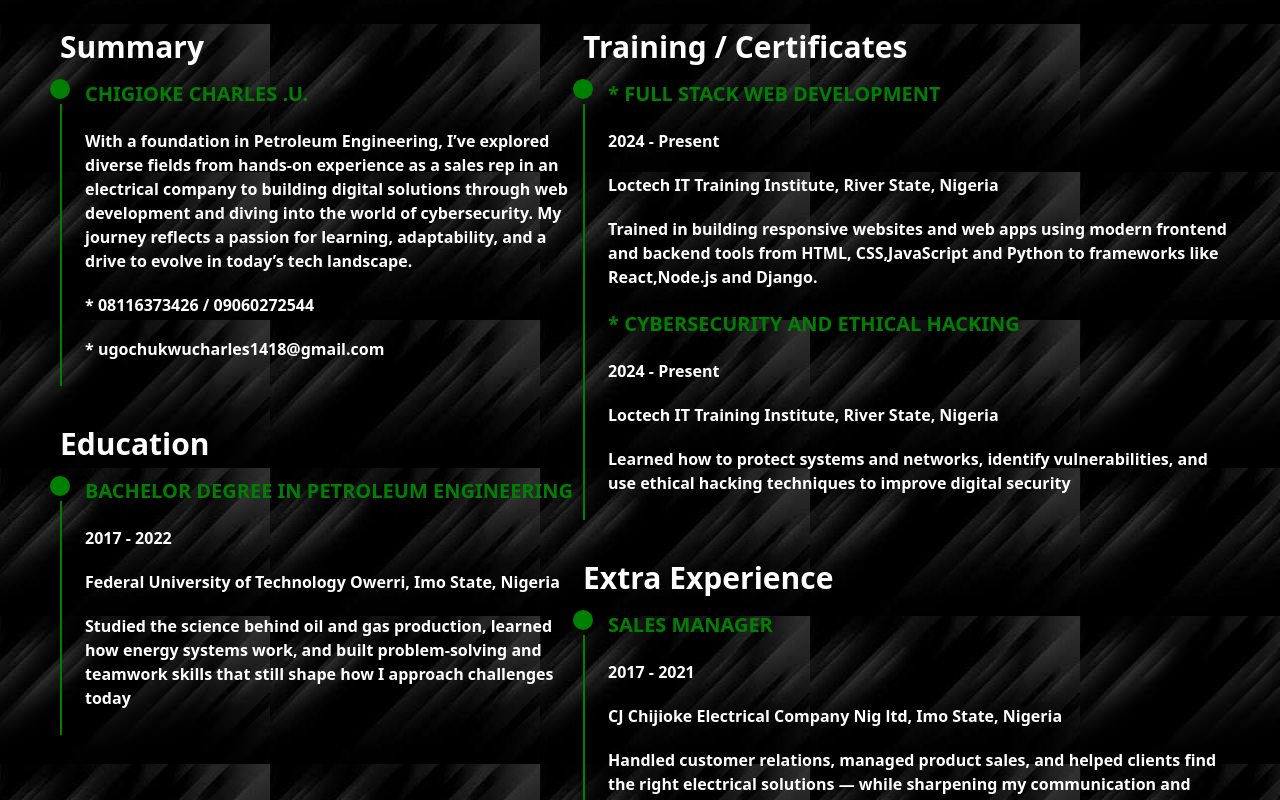
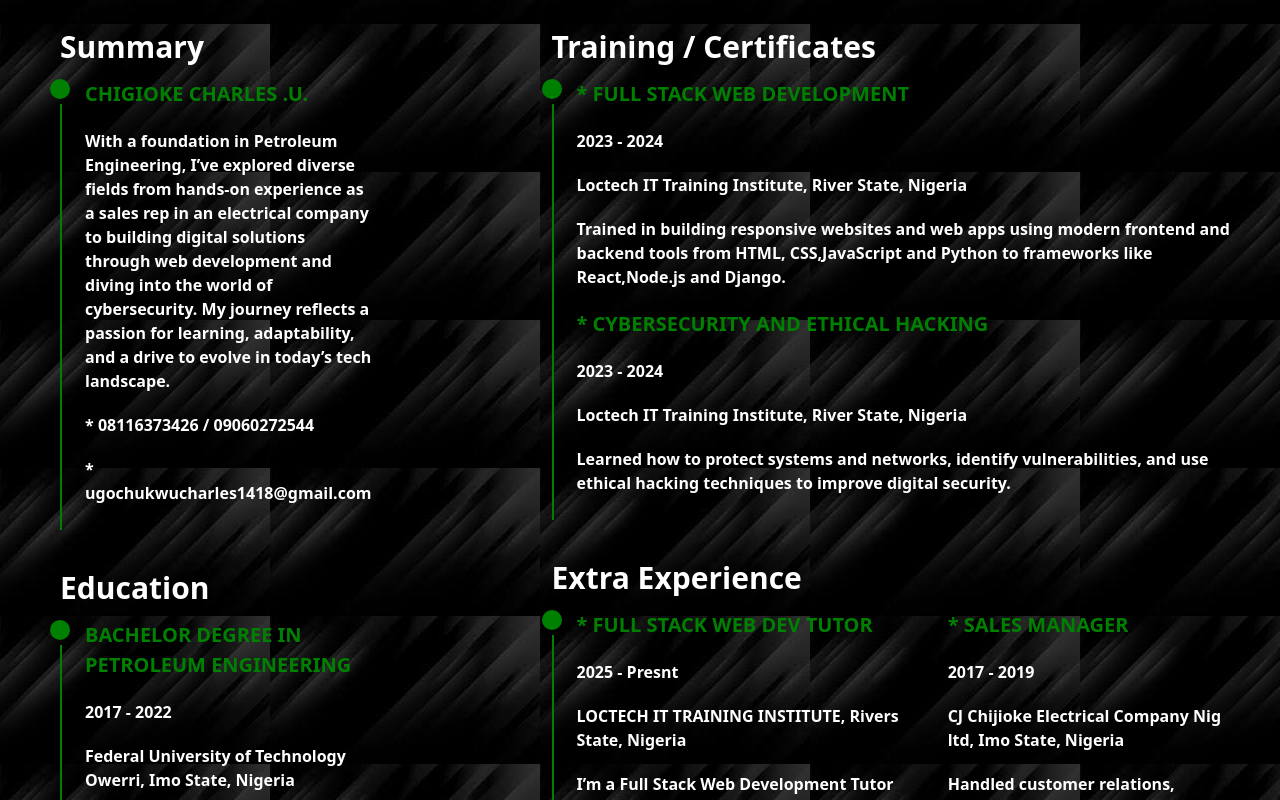
Before and after one commit to Tontoncharlie/portfolio, a Next.js app: page /resume in a window 1280 px wide. Shown: the part 420-1220 px from the top of the page. Built offline with nearby package versions, Linux system fonts and the light colour scheme.

Commit message:
location update

```diff
--- a/src/app/about/page.js
+++ b/src/app/about/page.js
@@ -23,8 +23,8 @@ const page = () => {
           <h1><Image src='/home_images/pic7.jpg' width={600} height={600} style={{marginTop:'80px'}} alt='pic'/></h1>
         </div>
        <div className={`${styles.inhero}`}>
-        <h1 style={{fontWeight:'bolder', fontSize:'30px'}}>Full Stack Web Developer/ <span style={{color:'green'}}>Software Engineer</span>.</h1>
-        <p>Hey there! I'm a full stack web developer who loves turning ideas into clean, responsive, and user-friendly digital experiences.<br/> Whether it’s designing a sleek frontend or building a solid backend, I enjoy the challenge of bringing projects to life.<br/> I believe good code tells a story and I’m here to write it by solving real problems with simple solutions and learning something new every day.</p>
+        <h1 style={{fontWeight:'bolder', fontSize:'30px'}}>Full Stack Web Developer/ <span style={{color:'green'}}>Ethical Hacker</span>.</h1>
+        <p>Hey there! I'm a full stack web developer who loves turning ideas into clean, responsive,<br /> and user-friendly digital experiences. Whether it’s designing a sleek frontend or building a solid backend,<br /> I enjoy the challenge of bringing projects to life. <br /> I also apply ethical hacking and cybersecurity best practices to build secure, resilient applications. I believe good code tells a story and I’m here to write it by solving real problems with simple solutions and learning something new every day.</p>
 
         <div className={`${styles.info}`}>
       {/* <div style={{display:'flex', gap:'10px'}}>
--- a/src/app/contact/page.js
+++ b/src/app/contact/page.js
@@ -23,7 +23,7 @@ const page = () => {
           <Image src="/home_images/location.png" width={60} height={60} style={{backgroundColor:'green',borderRadius:'50px',padding:'10px'}} alt="pic"/>
           <div>
             <h1>Address</h1>
-            <p>Psychatric Hospital Road, River state, Nigeria</p>
+            <p>Rumukurushi New Layout, Rivers state, Nigeria</p>
           </div>
         </div>
         <div className={`${styles.icon}`}>
--- a/src/app/resume/page.js
+++ b/src/app/resume/page.js
@@ -45,7 +45,7 @@ const page = () => {
                 <h1 style={{fontSize:'20px', color:'green'}}>BACHELOR DEGREE IN PETROLEUM ENGINEERING</h1>
                 <h1>2017 - 2022</h1>
                 <p>Federal University of Technology Owerri, Imo State, Nigeria</p>
-                <p>Studied the science behind oil and gas production, learned how energy systems work, and built problem-solving and teamwork skills that still shape how I approach challenges today</p>
+                <p>Studied the science behind oil and gas production, learned how energy systems work, and built problem-solving and teamwork skills that still shape how I approach challenges today.</p>
             </div>
             </div>
         </div>
@@ -61,14 +61,14 @@ const page = () => {
             </div>
             <div className={`${styles.sum}`}>
                 <h1 style={{fontSize:'20px', color:'green'}}>* FULL STACK WEB DEVELOPMENT</h1>
-                <h1>2024 - Present</h1>
+                <h1>2023 - 2024</h1>
                 <p>Loctech IT Training Institute, River State, Nigeria</p>
                 <p>Trained in building responsive websites and web apps using modern frontend and backend tools  from HTML, CSS,JavaScript and Python to frameworks like React,Node.js and Django.</p>
 
                 <h1 style={{fontSize:'20px', color:'green'}}>* CYBERSECURITY AND ETHICAL HACKING</h1>
-                <h1>2024 - Present</h1>
+                <h1>2023 - 2024</h1>
                 <p>Loctech IT Training Institute, River State, Nigeria</p>
-                <p>Learned how to protect systems and networks, identify vulnerabilities, and use ethical hacking techniques to improve digital security</p>
+                <p>Learned how to protect systems and networks, identify vulnerabilities, and use ethical hacking techniques to improve digital security.</p>
             </div>
             </div>
         </div>
@@ -81,8 +81,14 @@ const page = () => {
                 <div className={`${styles.line}`}></div>
             </div>
             <div className={`${styles.sum}`}>
-                <h1 style={{fontSize:'20px', color:'green'}}>SALES MANAGER</h1>
-                <h1>2017 - 2021</h1>
+                <h1 style={{fontSize:'20px', color:'green'}}>* FULL STACK WEB DEV TUTOR</h1>
+                <h1>2025 - Presnt</h1>
+                <p>LOCTECH IT TRAINING INSTITUTE, Rivers State, Nigeria</p>
+                <p>I’m a Full Stack Web Development Tutor dedicated to helping learners master both frontend and backend skills. I teach through hands-on projects, guiding students to build real-world web applications with confidence.</p>
+            </div>
+            <div className={`${styles.sum}`}>
+                <h1 style={{fontSize:'20px', color:'green'}}>* SALES MANAGER</h1>
+                <h1>2017 - 2019</h1>
                 <p>CJ Chijioke Electrical Company Nig ltd, Imo State, Nigeria</p>
                 <p>Handled customer relations, managed product sales, and helped clients find the right electrical solutions — while sharpening my communication and problem-solving skills.</p>
             </div>
--- a/src/app/resume/resume.module.css
+++ b/src/app/resume/resume.module.css
@@ -50,7 +50,8 @@
     color: white;
     padding: 0 50px;
     display: flex;
-    flex-direction: column;
+    gap: 170px;
+    /* flex-direction: column; */
 }
 
 .hero .inhero1 {
```
